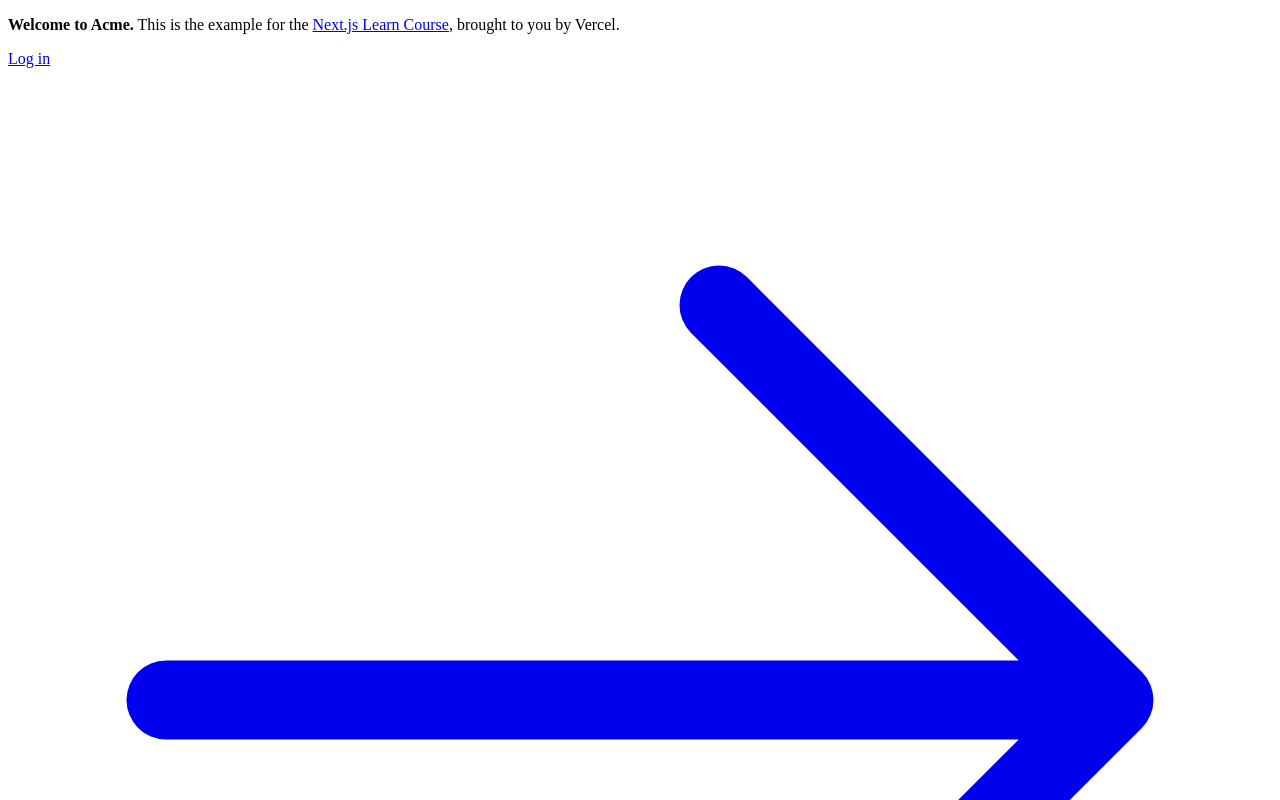
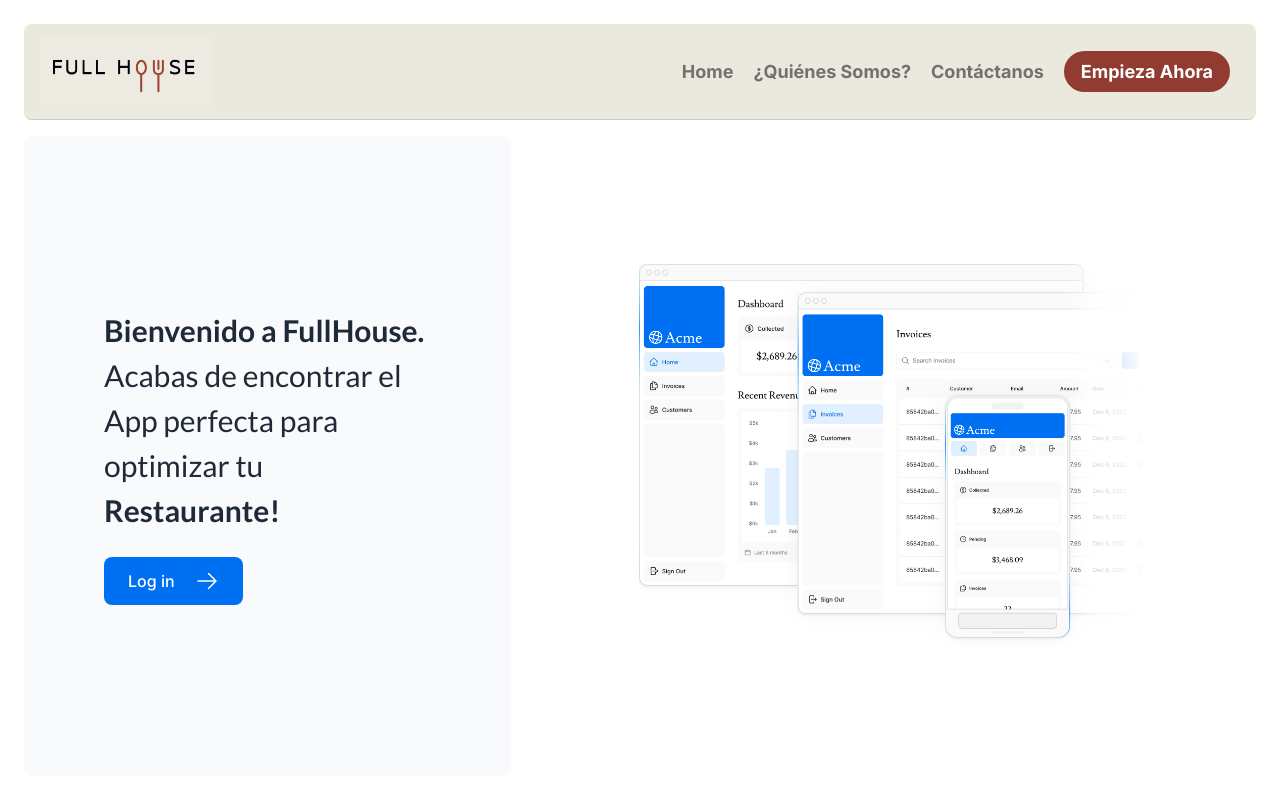
Before and after one commit to Jesuscrist420/Full-House-Frontend, a Next.js app: page / in a window 1280 px wide. Shown: the top 800 px of the page. Built offline with nearby package versions, Linux system fonts and the light colour scheme; a web font is replaced by a local one.

Commit message:
Fixing home settings

```diff
--- /dev/null
+++ b/app/home.module.scss
@@ -0,0 +1,6 @@
+.mainContent{
+    display: flex; /* flex */
+    min-height: 100vh; /* min-h-screen */
+    flex-direction: column; /* flex-col */
+    padding: 1.5rem; /* p-6 */
+}
--- a/app/layout.tsx
+++ b/app/layout.tsx
@@ -1,3 +1,7 @@
+import '@/app/ui/global.css';
+import { inter } from '@/app/ui/fonts';
+import styles from './home.module.scss';
+
 export default function RootLayout({
   children,
 }: {
@@ -5,7 +9,11 @@ export default function RootLayout({
 }) {
   return (
     <html lang="en">
-      <body>{children}</body>
+      <body className={`${inter.className} antialiased`}>
+        <main className={styles.mainContent}>
+          {children}
+        </main>
+      </body>
     </html>
   );
 }
--- a/app/page.tsx
+++ b/app/page.tsx
@@ -1,21 +1,19 @@
-import AcmeLogo from '@/app/ui/acme-logo';
 import { ArrowRightIcon } from '@heroicons/react/24/outline';
 import Link from 'next/link';
+import styles from '@/app/home.module.scss';
+import { lato, lusitana } from '@/app/ui/fonts';
+import Image from 'next/image';
+import HomeHeader from './ui/molecules/homeHeader/HomeHeader';
 
 export default function Page() {
   return (
-    <main className="flex min-h-screen flex-col p-6">
-      <div className="flex h-20 shrink-0 items-end rounded-lg bg-blue-500 p-4 md:h-52">
-        {/* <AcmeLogo /> */}
-      </div>
+    <>
+      <HomeHeader />
       <div className="mt-4 flex grow flex-col gap-4 md:flex-row">
         <div className="flex flex-col justify-center gap-6 rounded-lg bg-gray-50 px-6 py-10 md:w-2/5 md:px-20">
-          <p className={`text-xl text-gray-800 md:text-3xl md:leading-normal`}>
-            <strong>Welcome to Acme.</strong> This is the example for the{' '}
-            <a href="https://nextjs.org/learn/" className="text-blue-500">
-              Next.js Learn Course
-            </a>
-            , brought to you by Vercel.
+          <p className={`${lato.className} text-xl text-gray-800 md:text-3xl md:leading-normal`}>
+            <strong>Bienvenido a FullHouse.</strong> Acabas de encontrar el App perfecta para optimizar{' '}
+            tu <strong>Restaurante!</strong>
           </p>
           <Link
             href="/login"
@@ -26,8 +24,22 @@ export default function Page() {
         </div>
         <div className="flex items-center justify-center p-6 md:w-3/5 md:px-28 md:py-12">
           {/* Add Hero Images Here */}
+          <Image
+            src="/hero-desktop.png"
+            width={1000}
+            height={760}
+            className="hidden md:block"
+            alt="Screenshots of the dashboard project showing desktop version"
+          />
+          <Image
+            src="/hero-mobile.png"
+            width={560}
+            height={620}
+            className="block md:hidden"
+            alt="Screenshots of the dashboard project showing desktop version"
+          />
         </div>
       </div>
-    </main>
+    </>
   );
 }
```
